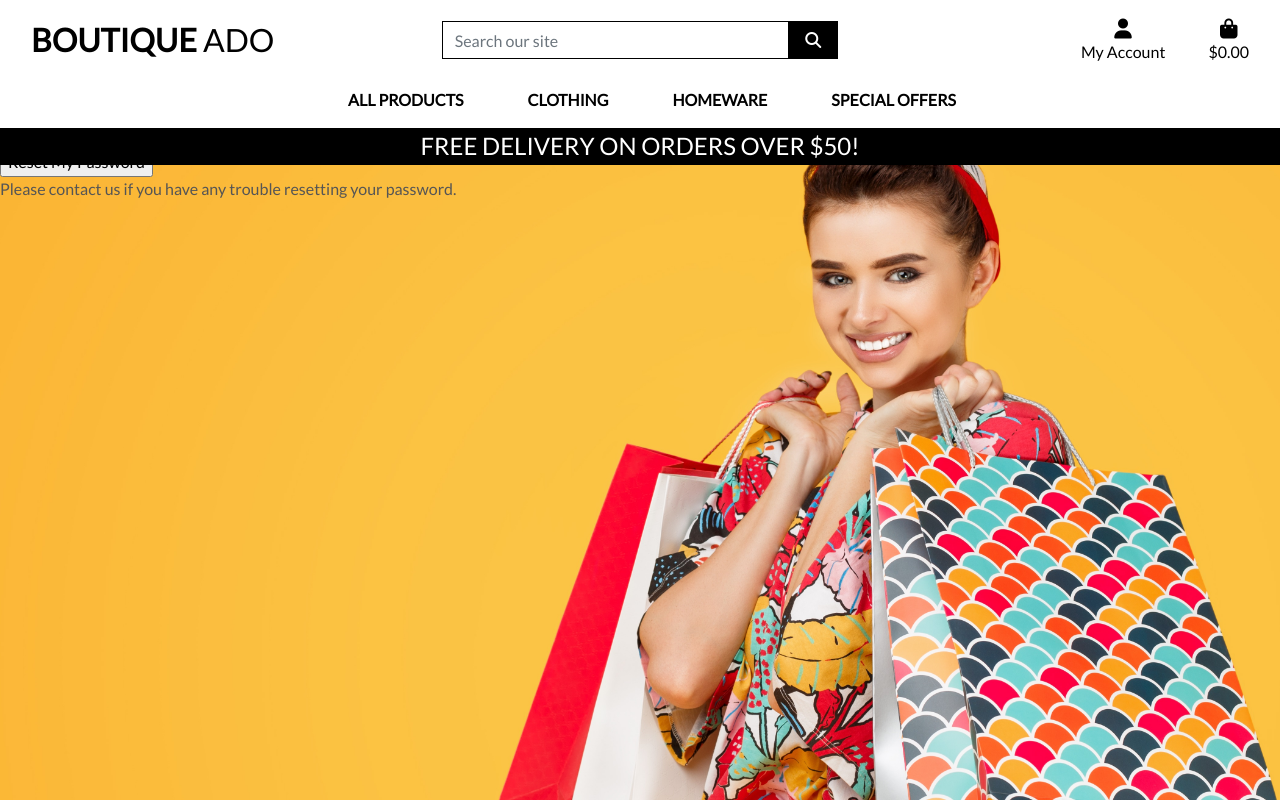
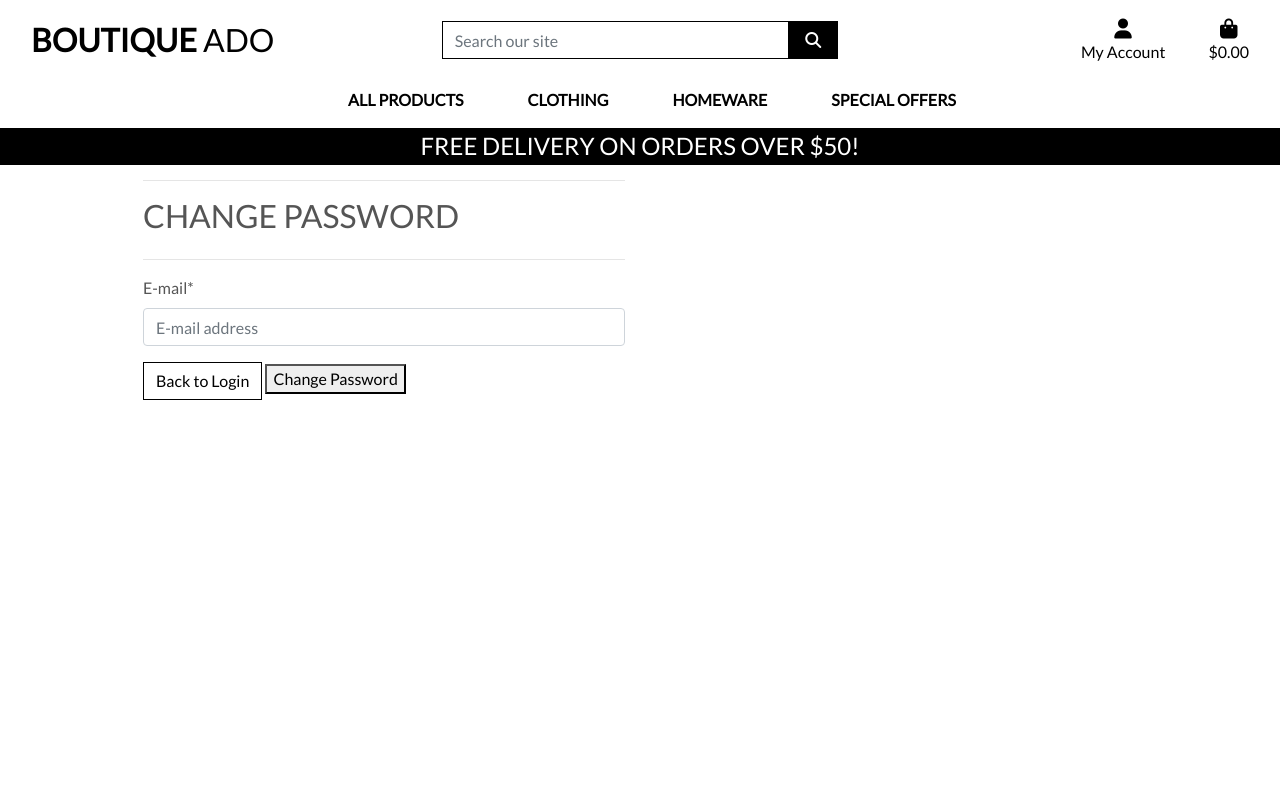
Before and after one commit to CeciliaSwe/p5-walkthrough, a Django app: page /accounts/password/reset/ in a window 1280 px wide. Run offline with Django 3.2, Linux system fonts and the light colour scheme; some libraries are stand-ins or nearby versions.

Commit message:
Update allauth blocks

```diff
--- a/templates/allauth/account/account_inactive.html
+++ b/templates/allauth/account/account_inactive.html
@@ -4,8 +4,10 @@
 
 {% block head_title %}{% trans "Account Inactive" %}{% endblock %}
 
-{% block content %}
-<h1>{% trans "Account Inactive" %}</h1>
+{% block inner_content %}
+<hr>
+<h2 class="logo-font mb-4">{% trans "Account Inactive" %}</h2>
+<hr>
 
 <p>{% trans "This account is inactive." %}</p>
 {% endblock %}
--- a/templates/allauth/account/base.html
+++ b/templates/allauth/account/base.html
@@ -1 +1,15 @@
 {% extends "base.html" %}
+
+{% block content %}
+    <div class="container header-container">
+        <div class="overlay"></div>
+        <div class="row">
+            <div class="col-12 col-md-6">
+                <div class="allauth-form-inner-content">
+                    {% block inner_content %}
+                    {% endblock %}
+                </div>
+            </div>
+        </div>
+    </div>
+{% endblock %}
--- a/templates/allauth/account/email_confirm.html
+++ b/templates/allauth/account/email_confirm.html
@@ -6,8 +6,10 @@
 {% block head_title %}{% trans "Confirm E-mail Address" %}{% endblock %}
 
 
-{% block content %}
-<h1>{% trans "Confirm E-mail Address" %}</h1>
+{% block inner_content %}
+<hr>
+<h2 class="logo-font mb-4">{% trans "Confirm E-mail Address" %}</h2>
+<hr>
 
 {% if confirmation %}
 
--- a/templates/allauth/account/password_reset.html
+++ b/templates/allauth/account/password_reset.html
@@ -1,24 +1,18 @@
 {% extends "account/base.html" %}
 
 {% load i18n %}
-{% load account %}
 
-{% block head_title %}{% trans "Password Reset" %}{% endblock %}
+{% block head_title %}{% trans "Change Password" %}{% endblock %}
 
-{% block content %}
+{% block inner_content %}
+    <hr>
+    <h2 class="logo-font mb-4">{% trans "Change Password" %}</h2>
+    <hr>
 
-    <h1>{% trans "Password Reset" %}</h1>
-    {% if user.is_authenticated %}
-    {% include "account/snippets/already_logged_in.html" %}
-    {% endif %}
-
-    <p>{% trans "Forgotten your password? Enter your e-mail address below, and we'll send you an e-mail allowing you to reset it." %}</p>
-
-    <form method="POST" action="{% url 'account_reset_password' %}" class="password_reset">
+    <form method="POST" action="{% url 'account_change_password' %}" class="password_change">
         {% csrf_token %}
-        {{ form.as_p }}
-        <input type="submit" value="{% trans 'Reset My Password' %}" />
+        {{ form|crispy }}
+        <a class="btn btn-outline-black rounded-0" href="{% url 'account_login' %}">Back to Login</a>
+        <button type="submit" name="action">{% trans "Change Password" %}</button>
     </form>
-
-    <p>{% blocktrans %}Please contact us if you have any trouble resetting your password.{% endblocktrans %}</p>
 {% endblock %}
--- a/templates/allauth/account/password_reset_done.html
+++ b/templates/allauth/account/password_reset_done.html
@@ -5,8 +5,10 @@
 
 {% block head_title %}{% trans "Password Reset" %}{% endblock %}
 
-{% block content %}
-    <h1>{% trans "Password Reset" %}</h1>
+{% block inner_content %}
+    <hr>
+    <h2 class="logo-font mb-4">{% trans "Password Reset" %}</h2>
+    <hr>
 
     {% if user.is_authenticated %}
     {% include "account/snippets/already_logged_in.html" %}
--- a/templates/allauth/account/password_reset_from_key_done.html
+++ b/templates/allauth/account/password_reset_from_key_done.html
@@ -3,7 +3,9 @@
 {% load i18n %}
 {% block head_title %}{% trans "Change Password" %}{% endblock %}
 
-{% block content %}
-    <h1>{% trans "Change Password" %}</h1>
+{% block inner_content %}
+    <hr>
+    <h2 class="logo-font mb-4">{% trans "Change Password" %}</h2>
+    <hr>
     <p>{% trans 'Your password is now changed.' %}</p>
 {% endblock %}
--- a/templates/allauth/account/signup_closed.html
+++ b/templates/allauth/account/signup_closed.html
@@ -4,8 +4,10 @@
 
 {% block head_title %}{% trans "Sign Up Closed" %}{% endblock %}
 
-{% block content %}
-<h1>{% trans "Sign Up Closed" %}</h1>
+{% block inner_content %}
+<hr>
+<h2 class="logo-font mb-4">{% trans "Sign Up Closed" %}</h2>
+<hr>
 
 <p>{% trans "We are sorry, but the sign up is currently closed." %}</p>
 {% endblock %}
--- a/templates/allauth/account/verification_sent.html
+++ b/templates/allauth/account/verification_sent.html
@@ -4,8 +4,10 @@
 
 {% block head_title %}{% trans "Verify Your E-mail Address" %}{% endblock %}
 
-{% block content %}
-    <h1>{% trans "Verify Your E-mail Address" %}</h1>
+{% block inner_content %}
+    <hr>
+    <h2 class="logo-font mb-4">{% trans "Verify Your E-mail Address" %}</h2>
+    <hr>
 
     <p>{% blocktrans %}We have sent an e-mail to you for verification. Follow the link provided to finalize the signup process. Please contact us if you do not receive it within a few minutes.{% endblocktrans %}</p>
 
--- a/templates/allauth/account/verified_email_required.html
+++ b/templates/allauth/account/verified_email_required.html
@@ -4,8 +4,10 @@
 
 {% block head_title %}{% trans "Verify Your E-mail Address" %}{% endblock %}
 
-{% block content %}
-<h1>{% trans "Verify Your E-mail Address" %}</h1>
+{% block inner_content %}
+<hr>
+<h2 class="logo-font mb-4">{% trans "Verify Your E-mail Address" %}</h2>
+<hr>
 
 {% url 'account_email' as email_url %}
 
```
Also changed, not shown: templates/allauth/account/email.html (+5 -3 lines), templates/allauth/account/login.html (+9 -4 lines), templates/allauth/account/logout.html (+5 -3 lines), templates/allauth/account/password_change.html (+6 -3 lines), templates/allauth/account/password_reset_from_key.html (+6 -3 lines), templates/allauth/account/password_set.html (+5 -3 lines), templates/allauth/account/signup.html (+7 -4 lines), templates/allauth/base.html (line endings or trailing spaces).
